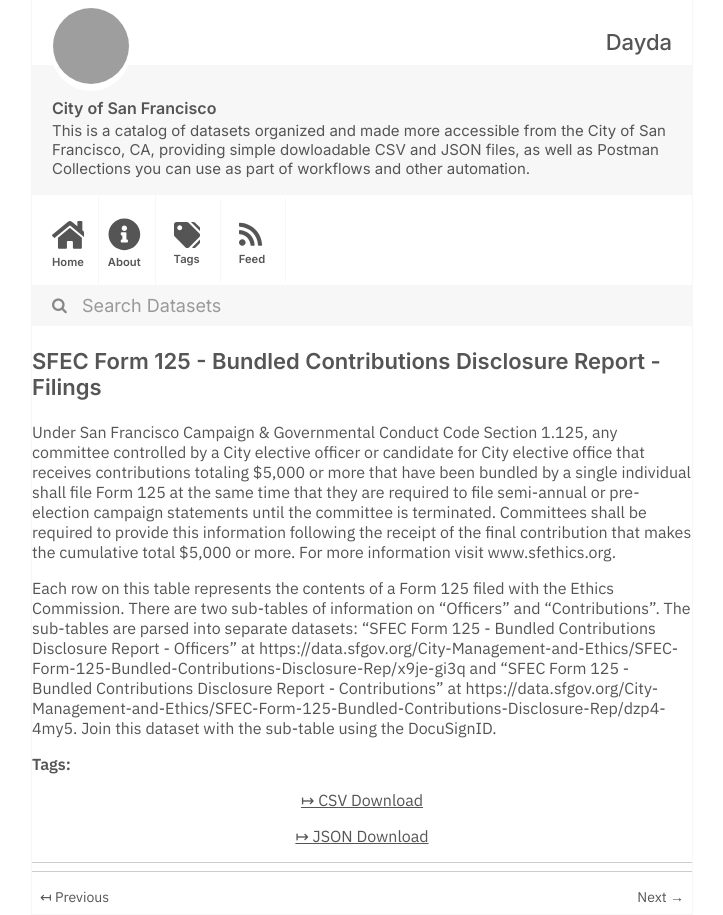
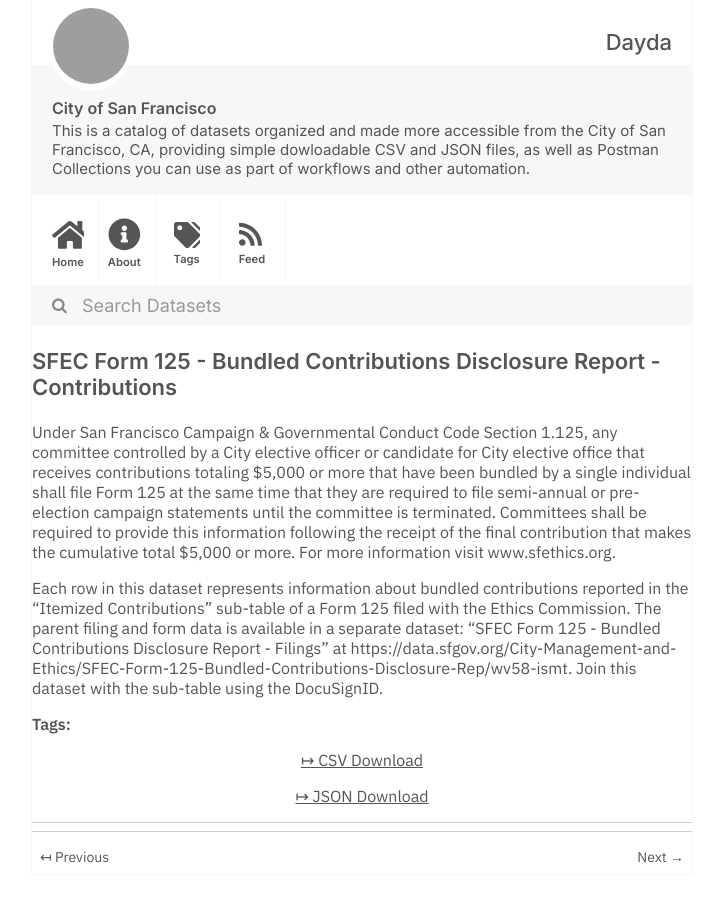
Before and after one commit to dayda-entities/city-of-san-francisco, a Jekyll site: the page built from _posts/2020-11-10-sfec-form-125-bundled-contribu.md, in a window 1280 px wide, cut to the strip 0-915 px from the top of the page. Shown: the whole strip, without its empty margins (278-1001 px from the left). Built offline with Jekyll 4.4.1, drawn with Linux system fonts in a browser that asks for light colours; grey boxes are pictures that could not be loaded.

Commit message:
Publish Data

```diff
--- a/_posts/2020-11-10-sfec-form-125-bundled-contribu.md
+++ b/_posts/2020-11-10-sfec-form-125-bundled-contribu.md
@@ -1,17 +1,17 @@
 ---
-title: SFEC Form 125 - Bundled Contributions Disclosure Report - Filings
-created: '2020-11-10T16:57:04.054718'
-modified: '2020-11-10T16:57:04.054727'
+title: SFEC Form 125 - Bundled Contributions Disclosure Report - Contributions
+created: '2020-11-10T16:56:27.912279'
+modified: '2020-11-10T16:56:27.912290'
 state: active
 type: dataset
 tags: []
 groups:
   - Local Government
-csv_url: 'https://data.sfgov.org/api/views/wv58-ismt/rows.csv?accessType=DOWNLOAD'
-json_url: 'https://data.sfgov.org/api/views/wv58-ismt/rows.json?accessType=DOWNLOAD'
+csv_url: 'https://data.sfgov.org/api/views/dzp4-4my5/rows.csv?accessType=DOWNLOAD'
+json_url: 'https://data.sfgov.org/api/views/dzp4-4my5/rows.json?accessType=DOWNLOAD'
 layout: post
 
 ---
 Under San Francisco Campaign & Governmental Conduct Code Section 1.125, any committee controlled by a City elective officer or candidate for City elective office that receives contributions totaling $5,000 or more that have been bundled by a single individual shall file Form 125 at the same time that they are required to file semi-annual or pre-election campaign statements until the committee is terminated. Committees shall be required to provide this information following the receipt of the final contribution that makes the cumulative total $5,000 or more. For more information visit www.sfethics.org.
 
-Each row on this table represents the contents of a Form 125 filed with the Ethics Commission. There are two sub-tables of information on "Officers" and "Contributions". The sub-tables are parsed into separate datasets: "SFEC Form 125 - Bundled Contributions Disclosure Report - Officers" at https://data.sfgov.org/City-Management-and-Ethics/SFEC-Form-125-Bundled-Contributions-Disclosure-Rep/x9je-gi3q and "SFEC Form 125 - Bundled Contributions Disclosure Report - Contributions" at https://data.sfgov.org/City-Management-and-Ethics/SFEC-Form-125-Bundled-Contributions-Disclosure-Rep/dzp4-4my5. Join this dataset with the sub-table using the DocuSignID.
+Each row in this dataset represents information about bundled contributions reported in the "Itemized Contributions" sub-table of a Form 125 filed with the Ethics Commission. The parent filing and form data is available in a separate dataset: "SFEC Form 125 - Bundled Contributions Disclosure Report - Filings" at https://data.sfgov.org/City-Management-and-Ethics/SFEC-Form-125-Bundled-Contributions-Disclosure-Rep/wv58-ismt. Join this dataset with the sub-table using the DocuSignID.
```
